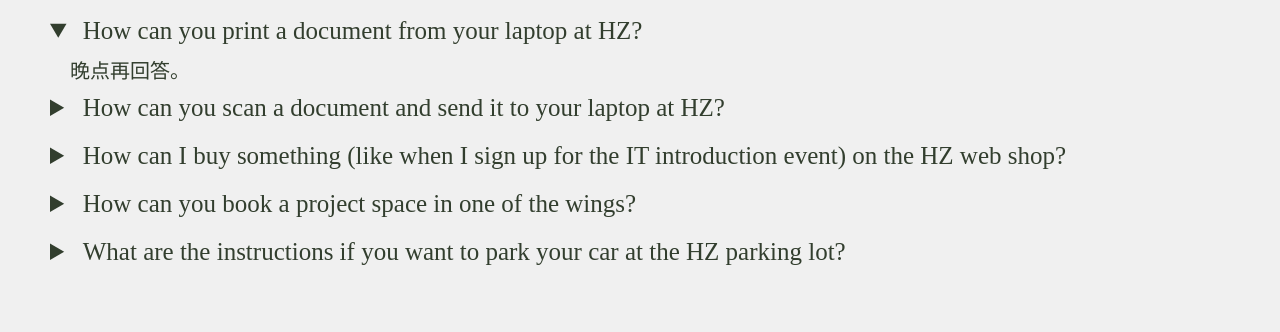
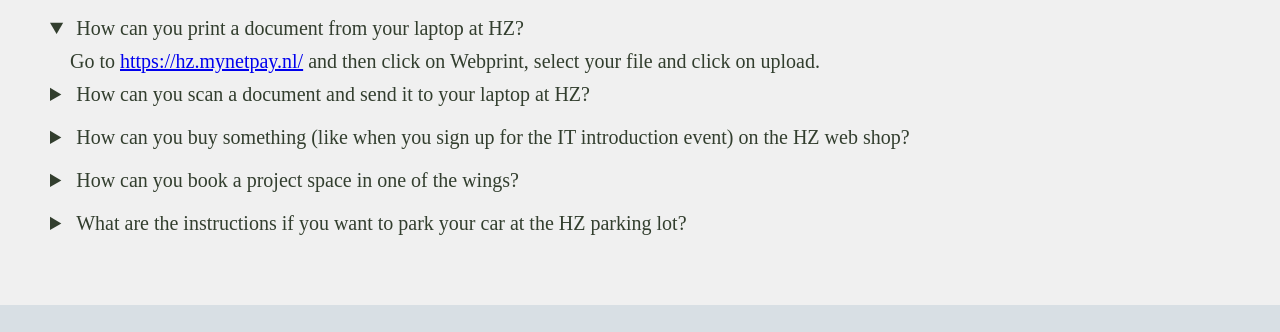
Before and after one commit to lixy09/lixy09.github.io, a plain HTML site: page faq.html in a window 1280 px wide. Both pictures are taken after a click on the heading "How can you print a document from your laptop at HZ?". Shown: the part 150-482 px from the top of the page. Drawn offline with Linux system fonts and the light colour scheme.

Commit message:
faq finished

```diff
--- a/faq.html
+++ b/faq.html
@@ -25,25 +25,25 @@
             <div>
                 <details>
                     <summary>&nbsp;How can you print a document from your laptop at HZ?</summary>
-                    <p id="faq-answers">晚点再回答。</p>
+                    <p id="faq-answers">Go to <a href="https://hz.mynetpay.nl/" target="_blank">https://hz.mynetpay.nl/</a> and then click on Webprint, select your file and click on upload.</p>
                 </details>
                 <details>
                     <summary>&nbsp;How can you scan a document and send it to your laptop at HZ?</summary>
-                    <p id="faq-answers">晚点再回答。</p>
+                    <p id="faq-answers">Check <a href="https://hzuniversity.topdesk.net/tas/public/ssp/content/detail/knowledgeitem?unid=d065a4e8-a56d-47dc-bd0f-fb9cdf78f20b">this page</a>.</p>
                 </details>
                 <details>
-                    <summary>&nbsp;How can I buy something (like when I sign up for the IT introduction event) on the HZ
+                    <summary>&nbsp;How can you buy something (like when you sign up for the IT introduction event) on the HZ
                         web shop?
                     </summary>
-                    <p id="faq-answers">晚点再回答。</p>
+                    <p id="faq-answers">Log into the <a href="https://webshop.hz.nl/webshopapp/default.aspx?menu=082076044027019251066025111065201099237062130097">web shop</a>.</p>
                 </details>
                 <details>
                     <summary>&nbsp;How can you book a project space in one of the wings?</summary>
-                    <p id="faq-answers">晚点再回答。</p>
+                    <p id="faq-answers">Go to <a href="https://hzuniversity.topdesk.net/tas/public/ssp/" target="_blank">Self-Service Portal</a> > Make a reservation > Reserve a room.</p>
                 </details>
                 <details>
                     <summary>&nbsp;What are the instructions if you want to park your car at the HZ parking lot?</summary>
-                    <p id="faq-answers">晚点再回答。</p>
+                    <p id="faq-answers">Reveal your HZ pass at the barriers first, then you will be able to park in the lot.</p>
                 </details>
             </div>
         </section>
--- a/style.css
+++ b/style.css
@@ -417,7 +417,7 @@
 }
 
 .faq summary{
-    font-size: 25px;
+    font-size: 20px;
     margin: 10px;
 }
 
```
Also changed, not shown: dashboard.html (+12 -14 lines).
